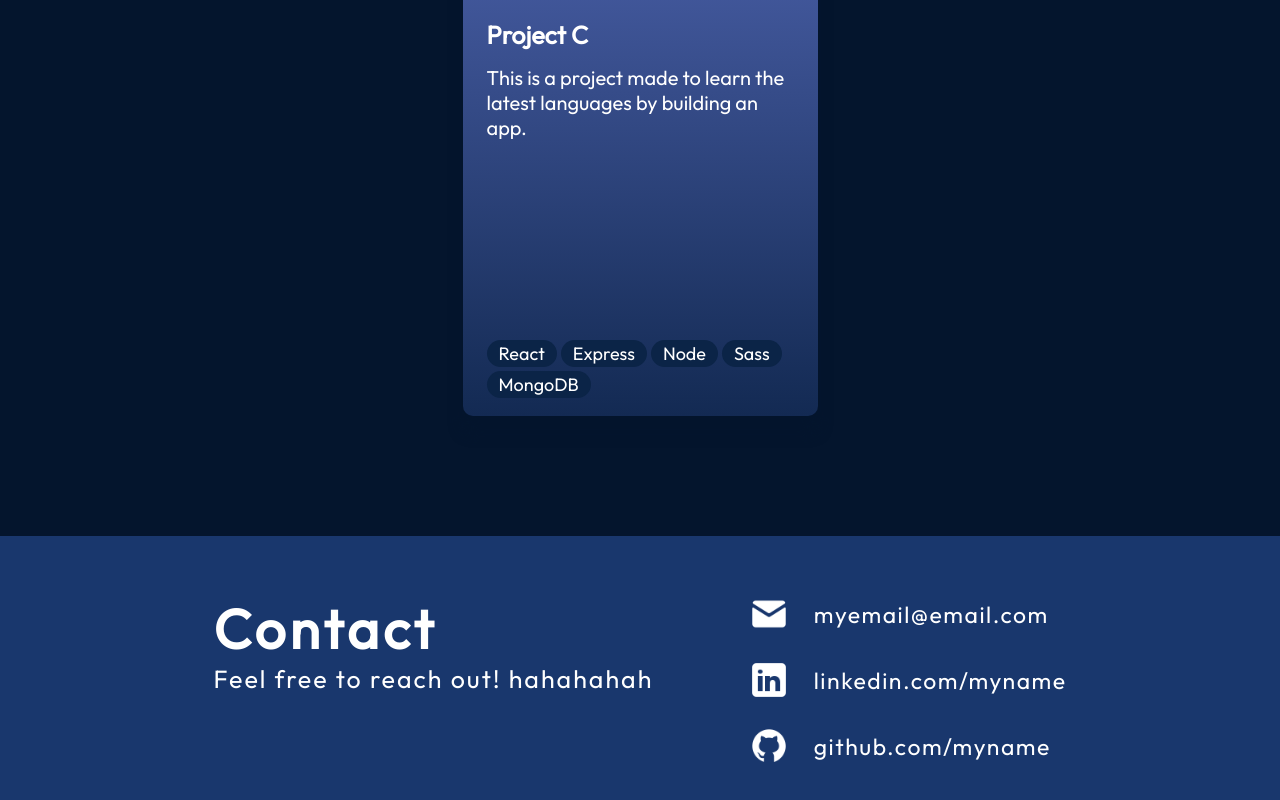
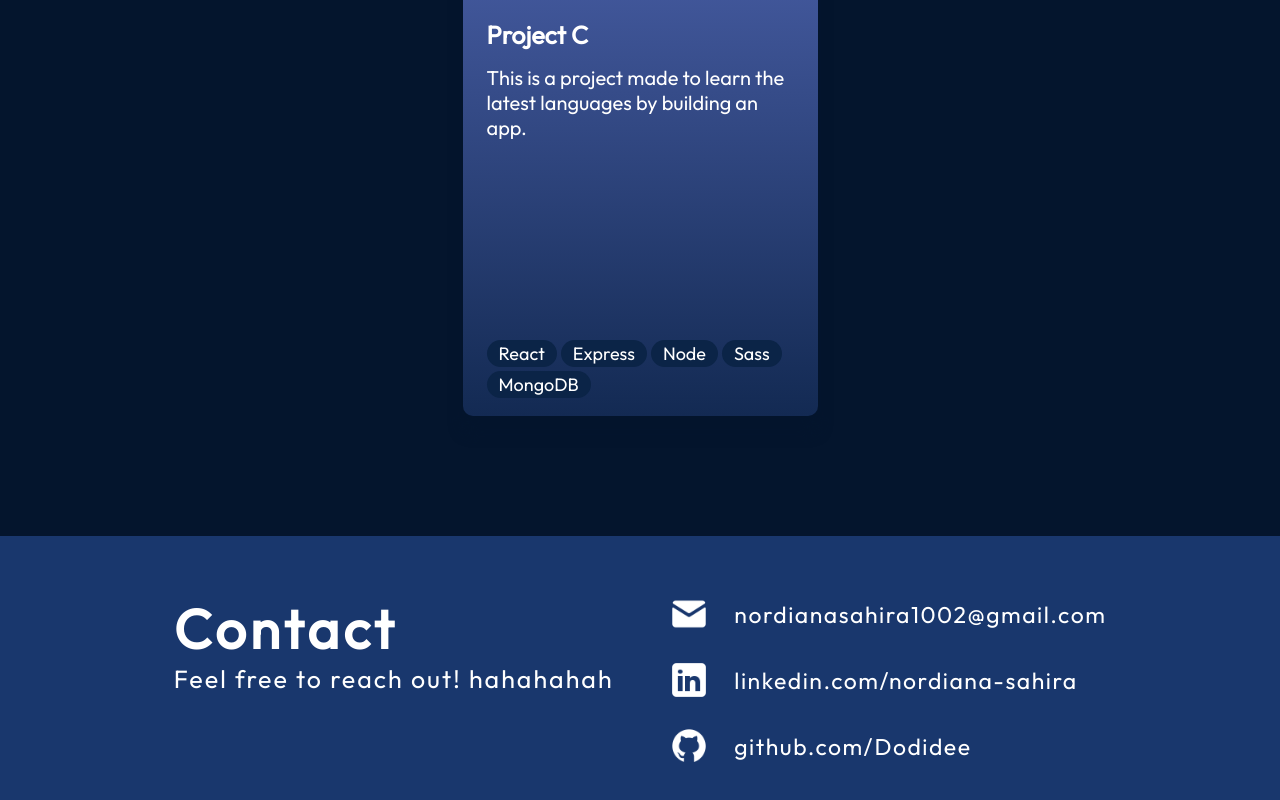
Before and after one commit to aimxnaim/website-resume-diana-main, a React (Vite) app: page / in a window 1280 px wide. Shown: the part 4434-5234 px from the top of the page. Built offline with nearby package versions, Linux system fonts and the light colour scheme.

Commit message:
edit contact

```diff
--- a/src/components/Contact/Contact.jsx
+++ b/src/components/Contact/Contact.jsx
@@ -13,7 +13,7 @@ export const Contact = () => {
       <ul className={styles.links}>
         <li className={styles.link}>
           <img src={getImageUrl("contact/emailIcon.png")} alt="Email icon" style={{ width: "40px" }} />
-          <a href="mailto:myemail@email.com">myemail@email.com</a>
+          <a href="nordianasahira1002@gmail.comoO">nordianasahira1002@gmail.com</a>
         </li>
         <li className={styles.link}>
           <img
@@ -21,11 +21,11 @@ export const Contact = () => {
             alt="LinkedIn icon"
             style={{ width: "40px" }}
           />
-          <a href="https://www.linkedin.com/myname">linkedin.com/myname</a>
+          <a href="https://www.linkedin.com/in/nordiana-sahira-5b004a215/">linkedin.com/nordiana-sahira</a>
         </li>
         <li className={styles.link}>
           <img src={getImageUrl("contact/githubIcon.png")} alt="Github icon" style={{ width: "40px" }} />
-          <a href="https://www.github.com/myname">github.com/myname</a>
+          <a href="https://github.com/Dodidee">github.com/Dodidee</a>
         </li>
       </ul>
     </footer>
```
